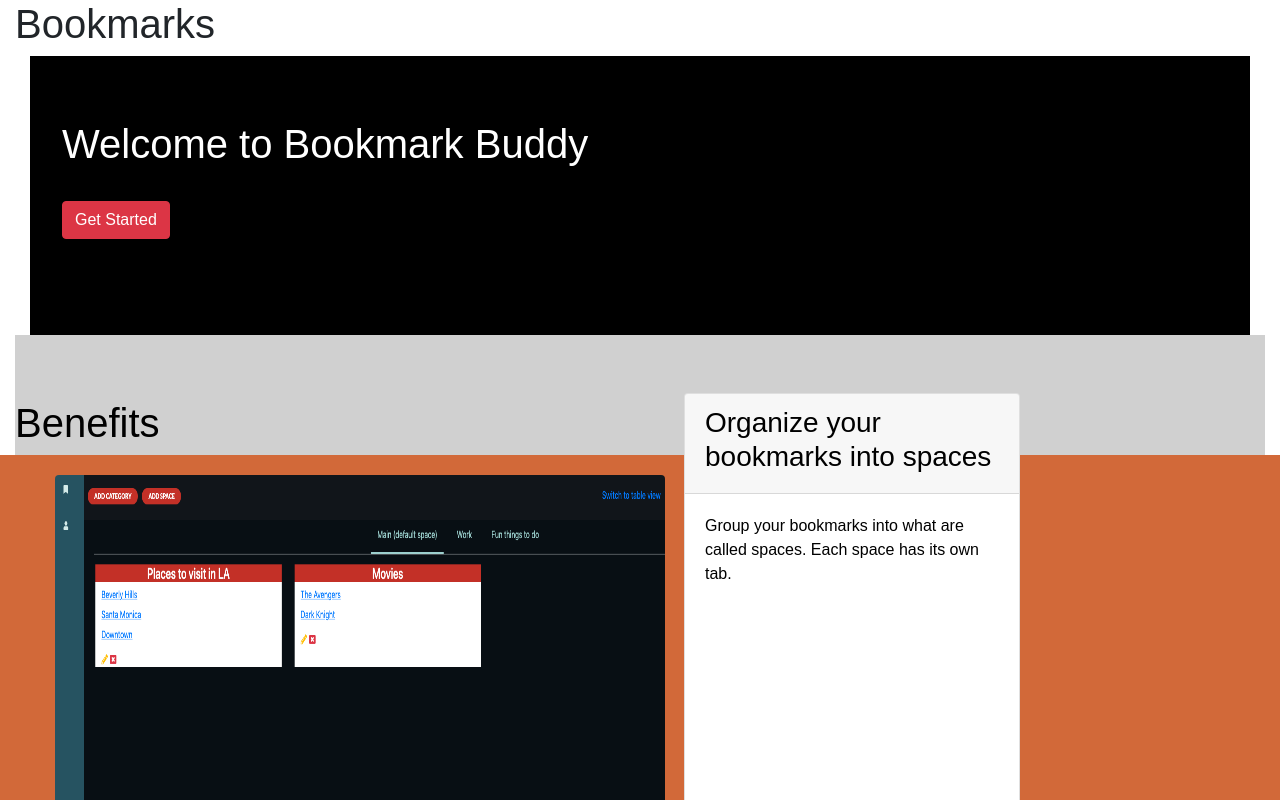
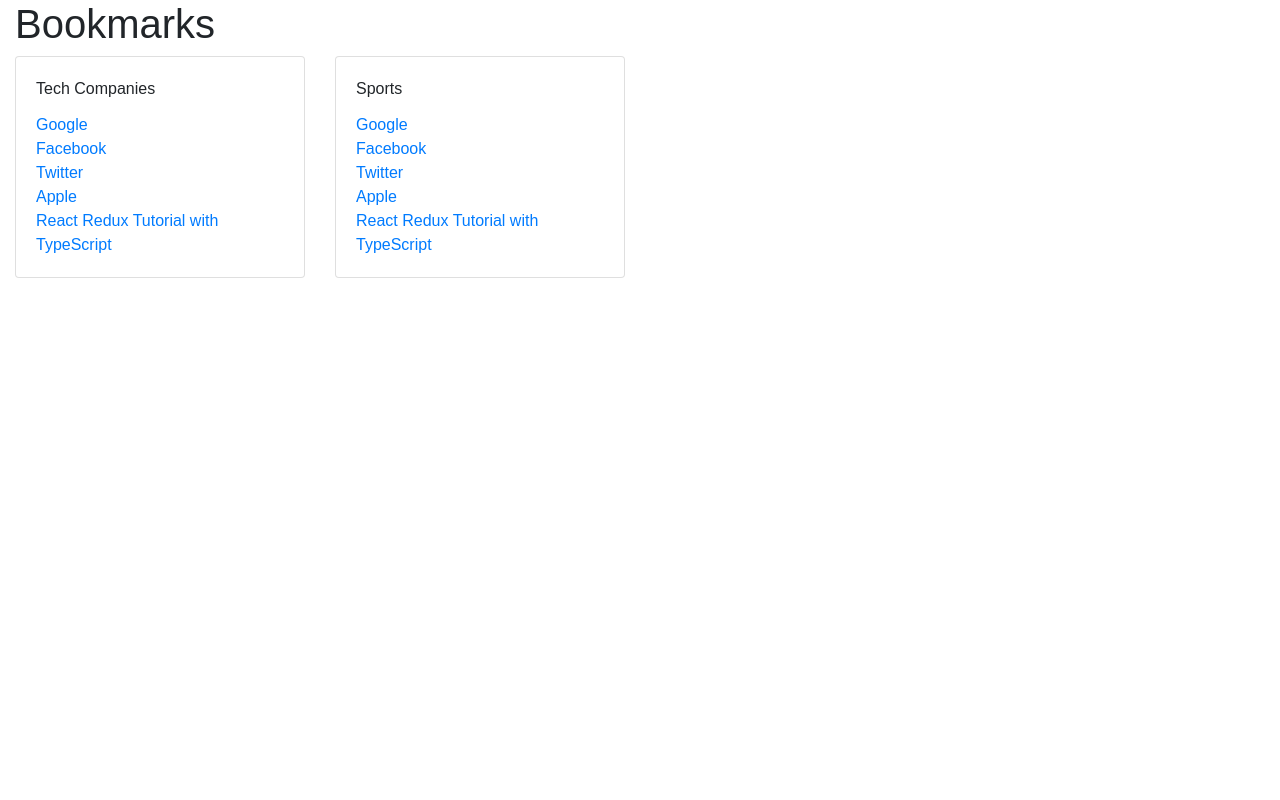
Before and after one commit to bmcveigh/bookmark-web, a React app: page /app in a window 1280 px wide. Shown: the top 800 px of the page. Built offline with nearby package versions, Linux system fonts and the light colour scheme; the HTML template or start-up script is replaced by a standard one.

Commit message:
Categories component route set to "/app".

```diff
--- a/src/components/PageContents/PageContents.tsx
+++ b/src/components/PageContents/PageContents.tsx
@@ -3,6 +3,7 @@
 import {BrowserRouter as Router, Route} from 'react-router-dom';
 import {Container} from 'reactstrap';
 
+import Categories from "../Categories/Categories";
 import Homepage from "../pages/Homepage/containers/Homepage/Homepage";
 
 function PageContents() {
@@ -10,9 +11,8 @@
         <Container fluid={true}>
             <h1>Bookmarks</h1>
             <Router>
-                <div>
-                    <Route path="/" component={Homepage}/>
-                </div>
+                <Route path="/" exact={true} component={Homepage} />
+                <Route path="/app" component={Categories} />
             </Router>
         </Container>
     );
```
